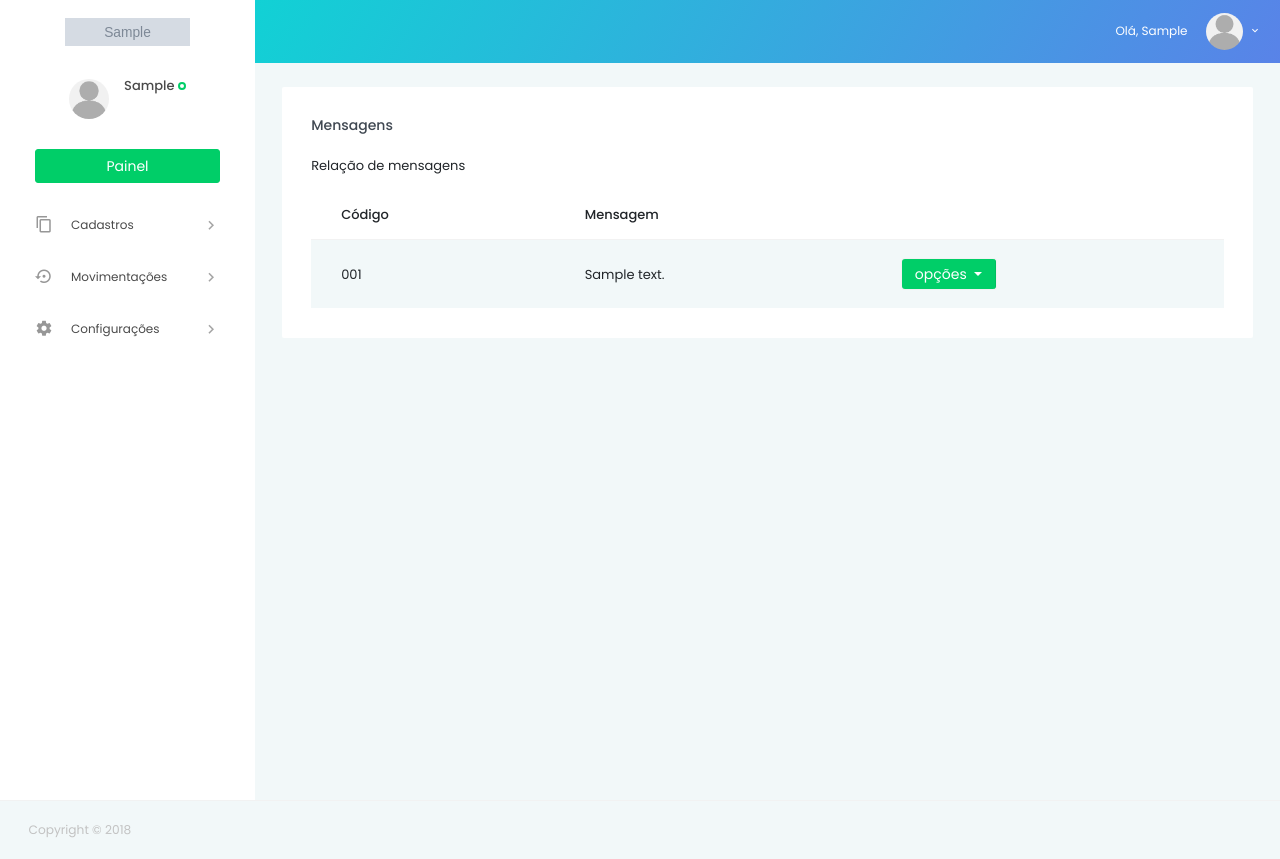
After one commit to guilehm/portal, a Django app: page /register/messages/ in a window 1280 px wide. The commit adds this page. Run offline with Django 3.2, Linux system fonts and the light colour scheme; a user stored in the database is signed in; tables that the repository leaves empty hold one stand-in row (values such as "Sample post"); grey boxes marked "Sample" are stand-in pictures; some libraries are stand-ins or nearby versions.

Commit message:
Create message list template

```diff
--- a/core/templates/core/base.html
+++ b/core/templates/core/base.html
@@ -116,7 +116,7 @@
                             <a class="nav-link" href="">Equipamentos</a>
                         </li>
                         <li class="nav-item">
-                            <a class="nav-link" href="">Mensagens Padrão</a>
+                            <a class="nav-link" href="{% url 'core:message-list' %}">Mensagens Padrão</a>
                         </li>
                         <li class="nav-item">
                             <a class="nav-link" href="">Técnicos</a>
--- /dev/null
+++ b/core/templates/core/message_list.html
@@ -0,0 +1,64 @@
+{% extends 'core/base.html' %}
+{% block content %}
+
+    <div class="main-panel">
+        <div class="content-wrapper">
+            <div class="row">
+                <div class="col-lg-12 grid-margin stretch-card">
+                    <div class="card">
+                        <div class="card-body">
+                            <h4 class="card-title">Mensagens</h4>
+                            <p class="card-description">
+                                Relação de mensagens
+                            </p>
+                            <div class="table-responsive">
+                                <table class="table table-striped">
+                                    <thead>
+                                    <tr>
+                                        <th>Código</th>
+                                        <th>Mensagem</th>
+                                        <th></th>
+                                    </tr>
+                                    </thead>
+                                    <tbody>
+                                        {% for message in messages %}
+                                            <tr>
+                                                <td class="py-1">
+                                                    {{ message.code }}
+                                                </td>
+                                                <td>
+                                                    {{ message.message }}
+                                                </td>
+                                                <td>
+                                                    <div class="btn-group dropdown">
+                                                        <button type="button" class="btn btn-success dropdown-toggle btn-sm" data-toggle="dropdown" aria-haspopup="true" aria-expanded="false">
+                                                            opções
+                                                        </button>
+                                                        <div class="dropdown-menu" x-placement="bottom-start" style="position: absolute; will-change: transform; top: 0px; left: 0px; transform: translate3d(0px, 30px, 0px);">
+                                                            <a class="dropdown-item" href="#">
+                                                                <i class="fa fa-eye fa-fw"></i> visualizar
+                                                            </a>
+                                                            <a class="dropdown-item" href="#">
+                                                                <i class="fa fa-edit fa-fw"></i> editar
+                                                            </a>
+                                                            <div class="dropdown-divider"></div>
+                                                            <a class="dropdown-item" href="#">
+                                                                <i class="fa fa-times text-danger fa-fw"></i>
+                                                                excluir
+                                                            </a>
+                                                        </div>
+                                                    </div>
+                                                </td>
+                                            </tr>
+                                        {% empty %}
+                                        {% endfor %}
+                                    </tbody>
+                                </table>
+                            </div>
+                        </div>
+                    </div>
+                </div>
+            </div>
+        </div>
+    </div>
+{% endblock %}
```
